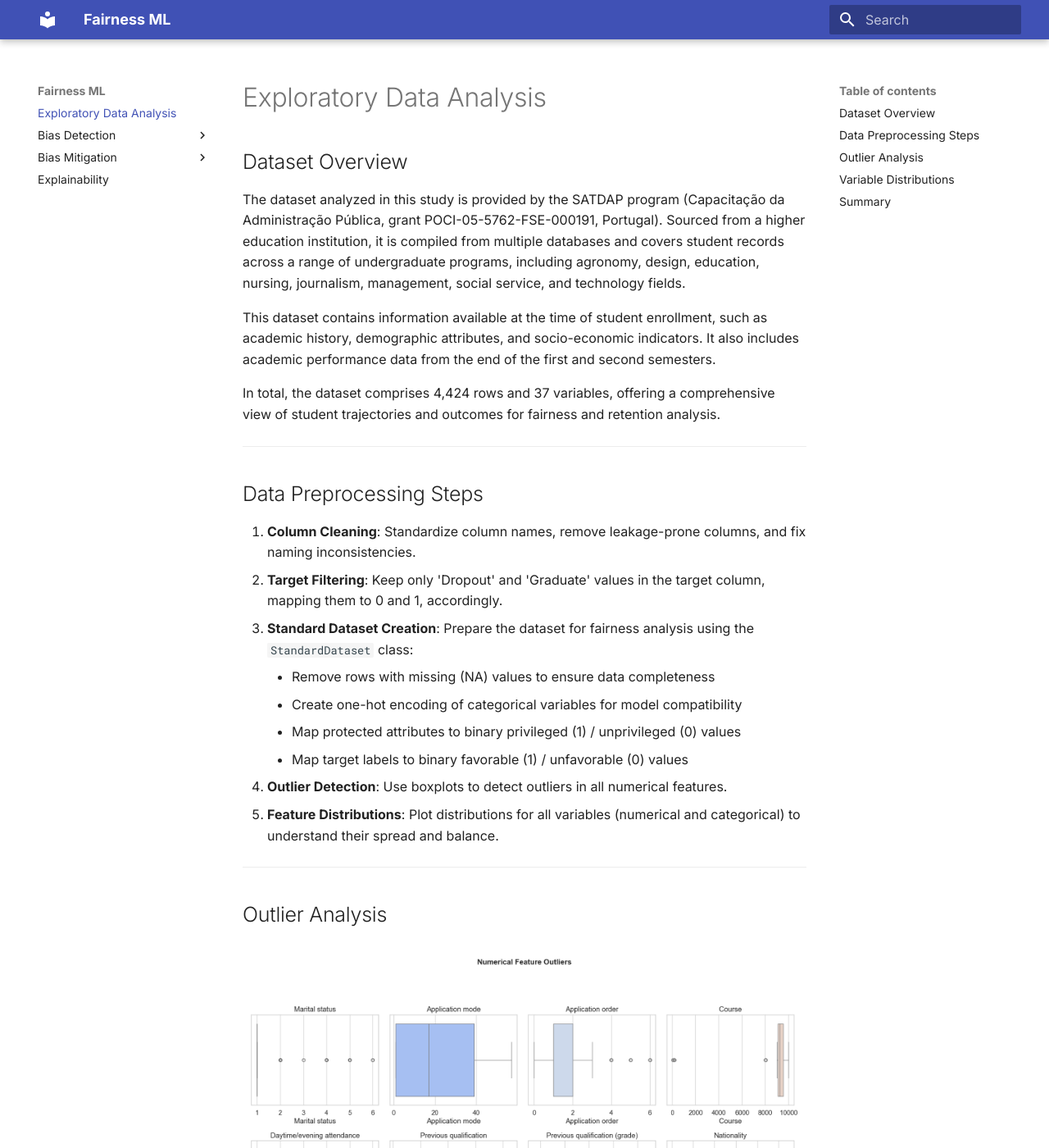
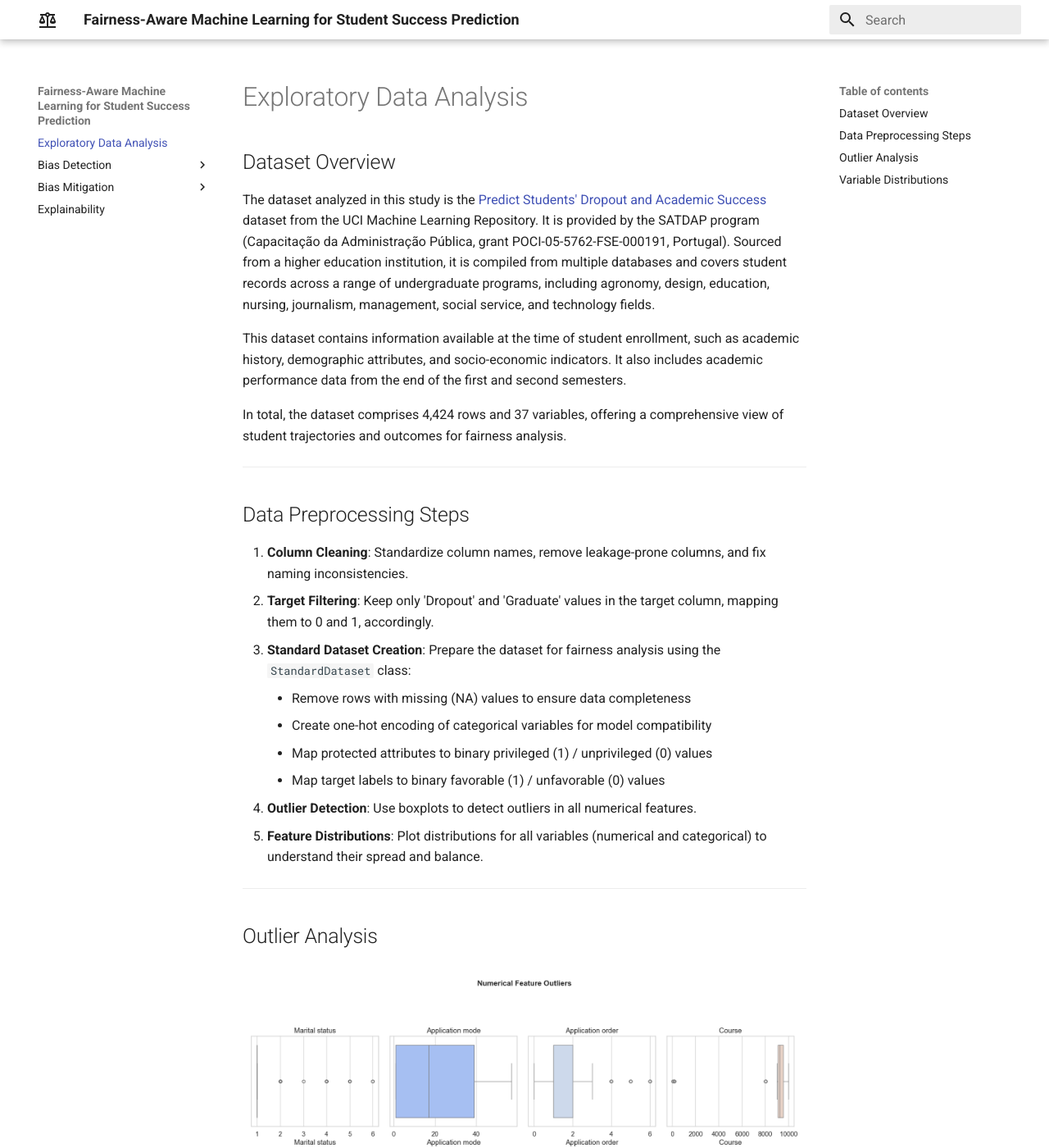
Before and after one commit to athinamousia/fairness-ml, an MkDocs documentation site: the page built from docs/data_processing/eda.md, in a window 1280 px wide and 1400 px high. Shown: the whole window at 82% size. Built offline with MkDocs 1.6.1 and Material for MkDocs 9.7.7, drawn with Linux system fonts in a browser that asks for light colours; some of the changed text lies outside the part shown.

Commit message:
Add final docs

```diff
--- a/docs/data_processing/eda.md
+++ b/docs/data_processing/eda.md
@@ -1,10 +1,10 @@
 ## Dataset Overview
 
-The dataset analyzed in this study is provided by the SATDAP program (Capacitação da Administração Pública, grant POCI-05-5762-FSE-000191, Portugal). Sourced from a higher education institution, it is compiled from multiple databases and covers student records across a range of undergraduate programs, including agronomy, design, education, nursing, journalism, management, social service, and technology fields.
+The dataset analyzed in this study is the [Predict Students' Dropout and Academic Success](https://archive.ics.uci.edu/dataset/697/predict+students+dropout+and+academic+success) dataset from the UCI Machine Learning Repository. It is provided by the SATDAP program (Capacitação da Administração Pública, grant POCI-05-5762-FSE-000191, Portugal). Sourced from a higher education institution, it is compiled from multiple databases and covers student records across a range of undergraduate programs, including agronomy, design, education, nursing, journalism, management, social service, and technology fields.
 
 This dataset contains information available at the time of student enrollment, such as academic history, demographic attributes, and socio-economic indicators. It also includes academic performance data from the end of the first and second semesters.
 
-In total, the dataset comprises 4,424 rows and 37 variables, offering a comprehensive view of student trajectories and outcomes for fairness and retention analysis.
+In total, the dataset comprises 4,424 rows and 37 variables, offering a comprehensive view of student trajectories and outcomes for fairness analysis.
 
 ---
 
@@ -27,15 +27,15 @@ In total, the dataset comprises 4,424 rows and 37 variables, offering a comprehe
 
 **Key Results:**
 
-- *Application mode* and *Application order* show substantial outliers, with some extreme values that may represent uncommon enrollment pathways or data entry issues.
-- *Previous qualification* and *Previous qualification (grade)* contain outliers on both ends, indicating students with exceptionally high or low prior academic performance.
-- *Course* has a few high outliers, likely representing specialized or less common programs.
-- *Admission grade* displays numerous outliers above 160, suggesting some students achieved exceptionally high entrance scores.
-- *Age at enrollment* contains many outliers beyond 40, indicating a population of mature or non-traditional students.
-- *Mother's and Father's qualifications and occupations* show multiple outliers, reflecting diverse socio-economic backgrounds.
-- *Nationality*, *Displaced*, *Educational special needs*, *Debtor*, and *International* are binary, so outliers are non-existent.
-- *Unemployment rate*, *Inflation rate*, and *GDP* have few outliers, as these are macroeconomic indicators that typically follow stable distributions.
-- *Target* variable shows no outliers, confirming it's a clean binary classification task.
+- **Application mode** and **Application order** show substantial outliers, with some extreme values that may represent uncommon enrollment pathways or data entry issues.
+- **Previous qualification** and **Previous qualification (grade)** contain outliers on both ends, indicating students with exceptionally high or low prior academic performance.
+- **Course** has a few high outliers, likely representing specialized or less common programs.
+- **Admission grade** displays numerous outliers above 160, suggesting some students achieved exceptionally high entrance scores.
+- **Age at enrollment** contains many outliers beyond 40, indicating a population of mature or non-traditional students.
+- **Mother's and Father's qualifications and occupations** show multiple outliers, reflecting diverse socio-economic backgrounds.
+- **Nationality**, **Displaced**, **Educational special needs**, **Debtor**, and **International** are binary, so outliers are non-existent.
+- **Unemployment rate**, **Inflation rate**, and **GDP** have few outliers, as these are macroeconomic indicators that typically follow stable distributions.
+- **Target** variable shows no outliers, confirming it's a clean binary classification task.
 
 ---
 
@@ -47,21 +47,21 @@ In total, the dataset comprises 4,424 rows and 37 variables, offering a comprehe
 
 **Categorical Features:**
 
-- *Marital status*: Heavily dominated by one category (single students), with very few married students
-- *Gender*: Moderate imbalance, with female gender slightly more represented than male.
-- *Scholarship holder*: Imbalanced, with more students not holding scholarships
-- *Debtor* and *Educational special needs*: Highly imbalanced, with most students not being debtors or having special needs
-- *Daytime/evening attendance*: Strongly skewed toward daytime attendance
-- *Displaced* and *International*: Most students are not displaced or international
+- **Marital status**: Heavily dominated by one category (single students), with very few married students
+- **Gender**: Moderate imbalance, with female gender slightly more represented than male.
+- **Scholarship holder**: Imbalanced, with more students not holding scholarships
+- **Debtor** and **Educational special needs**: Highly imbalanced, with most students not being debtors or having special needs
+- **Daytime/evening attendance**: Strongly skewed toward daytime attendance
+- **Displaced** and **International**: Most students are not displaced or international
 
 **Numerical Features:**
 
-- *Admission grade*: Right-skewed distribution, with most students having moderate to high admission grades (120-160 range)
-- *Age at enrollment*: Right-skewed, with most students enrolling in their early 20s; some older outliers present
-- *Previous qualification (grade)*: Normal distribution centered around 140-150
-- *Application mode* and *Application order*: Concentrated in specific modes/orders, indicating preferred enrollment pathways
-- *Course*: Multiple peaks suggest different course popularities
-- *Unemployment rate*, *Inflation rate*, and *GDP*: Economic indicators show temporal variation
+- **Admission grade**: Right-skewed distribution, with most students having moderate to high admission grades (120-160 range)
+- **Age at enrollment**: Right-skewed, with most students enrolling in their early 20s; some older outliers present
+- **Previous qualification (grade)**: Normal distribution centered around 140-150
+- **Application mode** and **Application order**: Concentrated in specific modes/orders, indicating preferred enrollment pathways
+- **Course**: Multiple peaks suggest different course popularities
+- **Unemployment rate**, **Inflation rate**, and **GDP**: Economic indicators show temporal variation
 
 
 **Target Variable:**
@@ -70,6 +70,4 @@ In total, the dataset comprises 4,424 rows and 37 variables, offering a comprehe
 
 ---
 
-## Summary
-
-Key findings from the exploratory data analysis reveal significant class imbalances in several categorical features (Gender, Debtor, Scholarship holder), right-skewed distributions in age and admission grades, and notable outliers in age at enrollment. These characteristics necessitate careful consideration in subsequent fairness analysis and bias mitigation strategies.
+Key findings from the exploratory data analysis reveal significant class imbalances in several categorical features (Gender, Debtor, Scholarship holder) and right-skewed distributions in Age and Admission grades. These characteristics necessitate careful consideration in subsequent fairness analysis and bias mitigation strategies.
--- a/mkdocs.yml
+++ b/mkdocs.yml
@@ -1,4 +1,4 @@
-site_name: Fairness ML
+site_name: "Fairness-Aware Machine Learning for Student Success Prediction"
 nav:
   - Exploratory Data Analysis: data_processing/eda.md
   - Bias Detection:
@@ -15,10 +15,12 @@ theme:
   name: material
   palette:
     - scheme: default
-      primary: indigo
+      primary: white
       accent: pink
+  icon:
+    logo: material/scale-balance
   font:
-    text: Inter
+    text: Roboto
     code: Roboto Mono
 
 markdown_extensions:
```
Also changed, not shown: docs/bias_detection/post_modeling_bias.md (+5 -5 lines), docs/index.md (+45 -2 lines), test.ipynb (deleted), 15 other files.
